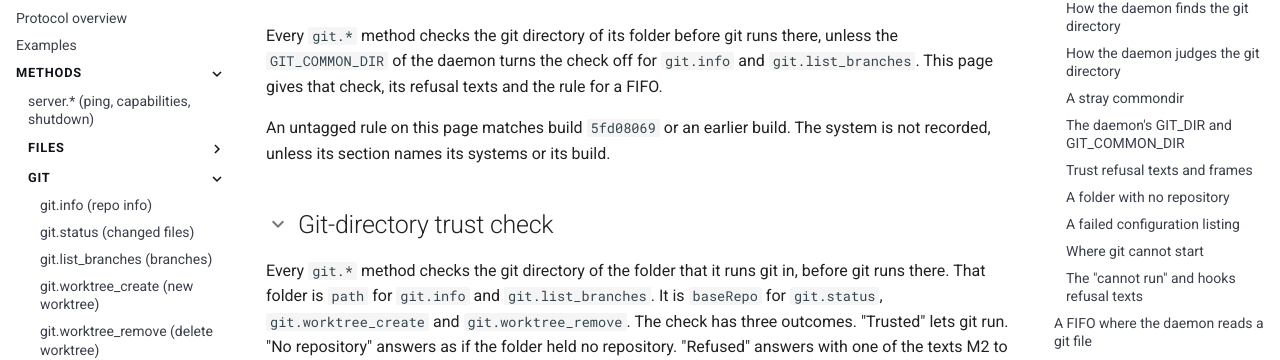
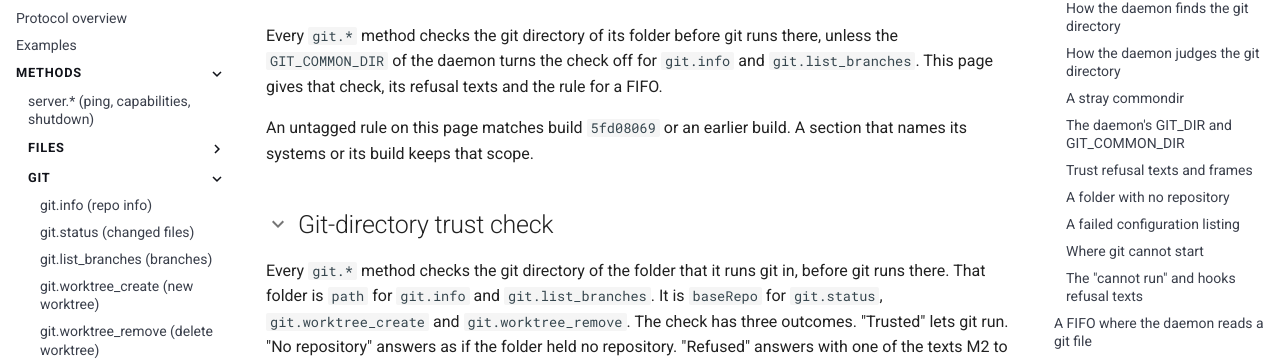
Before and after one commit to schubydoo/claustrum, an MkDocs documentation site: the page built from docs/protocol/git-rules-trust.md, in a window 1280 px wide and 900 px high. Shown: the part 205-565 px from the top of the window. Built offline with MkDocs 1.6.1 and Material for MkDocs 9.7.7, drawn with Linux system fonts in a browser that asks for light colours; comment, search, counter and statistics services are not loaded.

Commit message:
docs: drop the claim that the system is not recorded from two top lines
Co-Authored-By: Claude Opus 5.5 <noreply@anthropic.com>

```diff
--- a/docs/protocol/git-rules-trust.md
+++ b/docs/protocol/git-rules-trust.md
@@ -2,7 +2,7 @@
 
 Every `git.*` method checks the git directory of its folder before git runs there, unless the `GIT_COMMON_DIR` of the daemon turns the check off for `git.info` and `git.list_branches`. This page gives that check, its refusal texts and the rule for a FIFO.
 
-An untagged rule on this page matches build `5fd08069` or an earlier build. The system is not recorded, unless its section names its systems or its build.
+An untagged rule on this page matches build `5fd08069` or an earlier build. A section that names its systems or its build keeps that scope.
 
 ## Git-directory trust check
 
```
Also changed, not shown: docs/protocol/git-rules-calls.md (+1 -1 lines), 1 other file.
